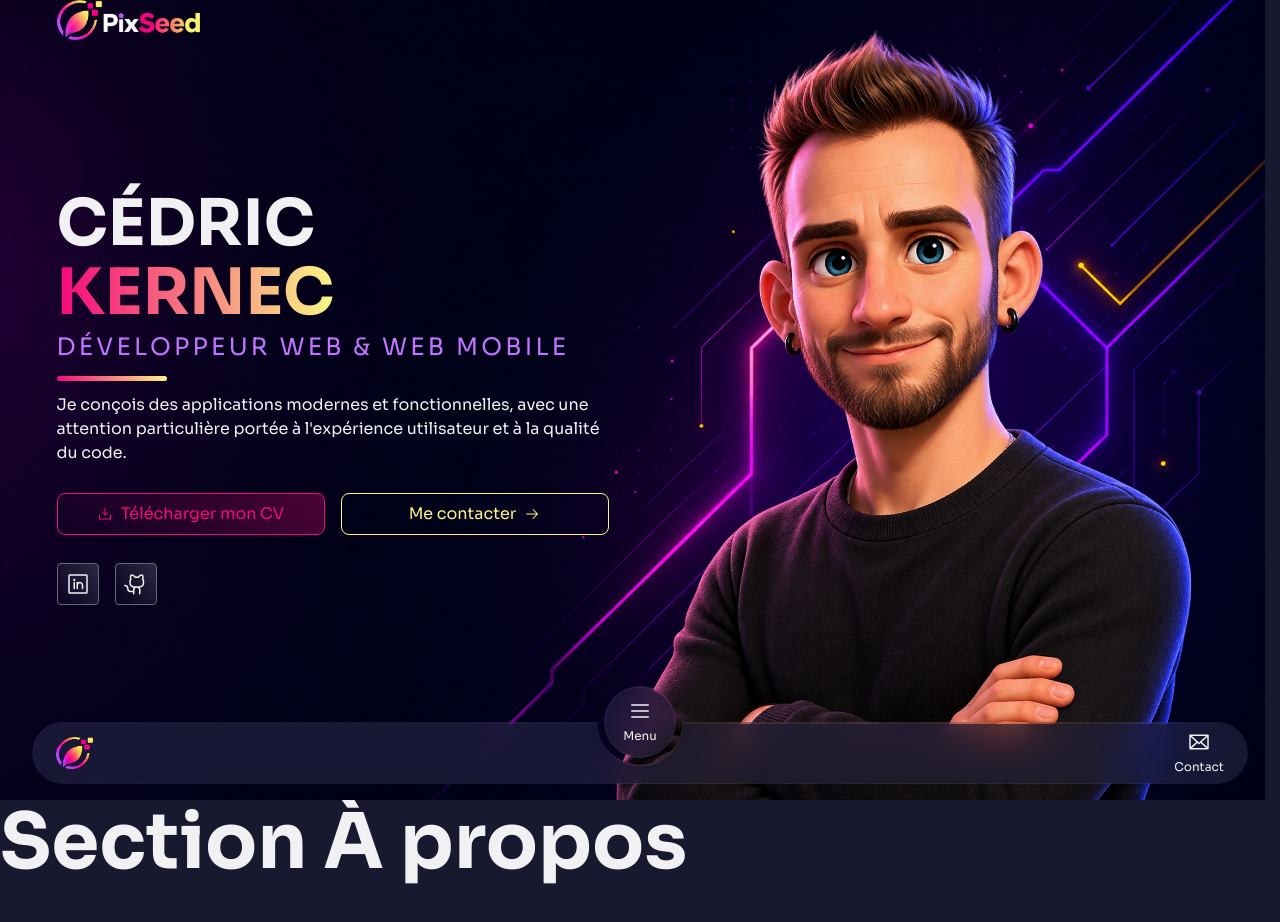
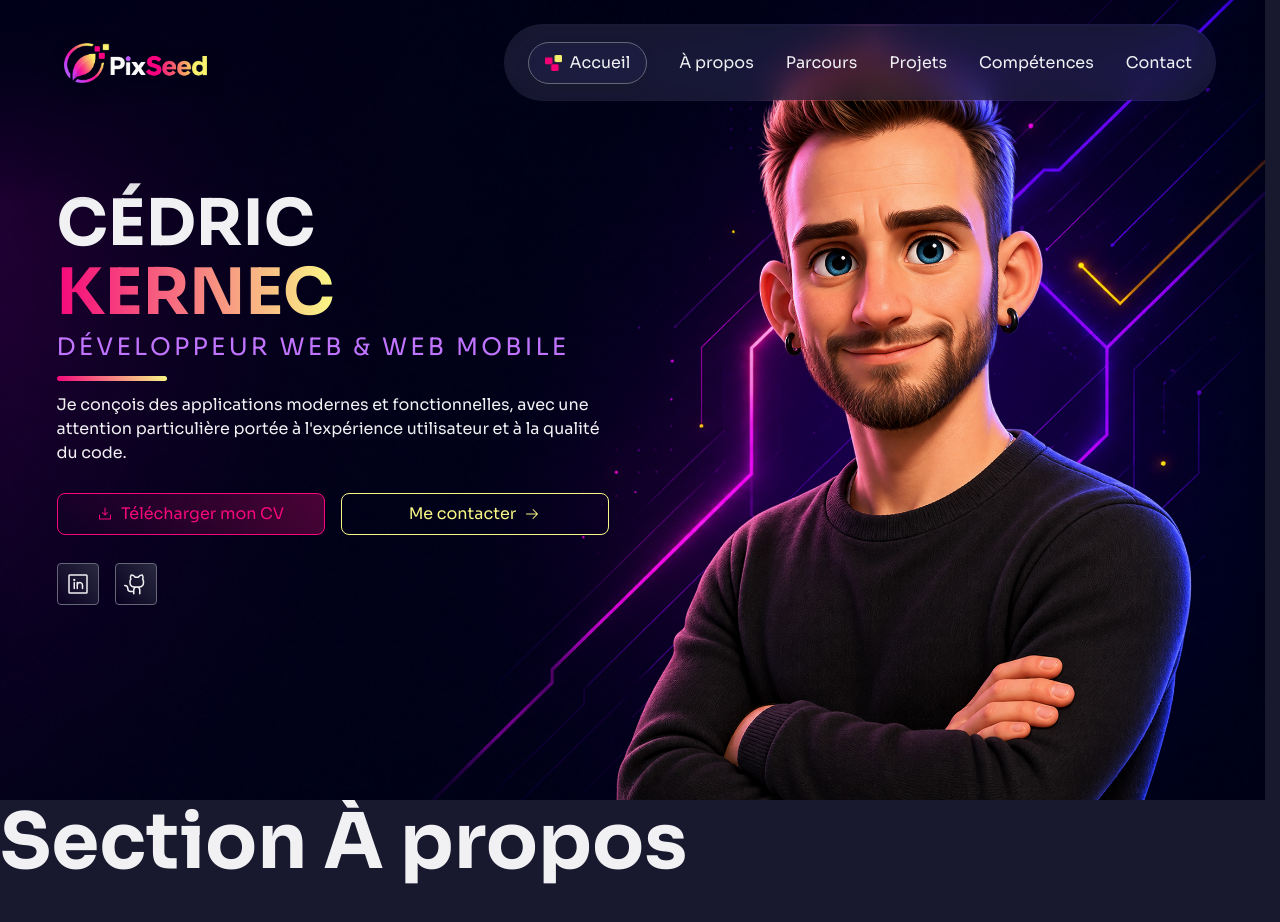
Before and after one commit to pixseed/portfolio-cedric-kernec, a React (Vite) app: page / in a window 1280 px wide. Shown: the top 922 px of the page. Built offline with nearby package versions, Linux system fonts and the light colour scheme.

Commit message:
feat: créer la navigation desktop

```diff
--- a/src/components/Navbar/Navbar.tsx
+++ b/src/components/Navbar/Navbar.tsx
@@ -1,6 +1,8 @@
 import styles from "./navbar.module.scss";
 
+import pixelsLogo from "../../assets/images/logos/pixseed-logo-pixels.png";
 import logo from "../../assets/images/logos/pixseed-logo-icon.png";
+
 import {
   ListIcon,
   XIcon,
@@ -15,6 +17,7 @@ import { useEffect, useState, useRef } from "react";
 
 export default function Navbar() {
   const [isOpen, setIsOpen] = useState(false);
+  const [activeSection, setActiveSection] = useState("home");
   const navbarRef = useRef<HTMLElement>(null);
 
   function handleMenuToggle() {
@@ -57,6 +60,30 @@ export default function Navbar() {
       document.removeEventListener("keydown", handleEscapeKey);
     };
   }, [isOpen]);
+
+  useEffect(() => {
+    const sections = document.querySelectorAll("section");
+    const observer = new IntersectionObserver(
+      (entries) => {
+        entries.forEach((entry) => {
+          if (entry.isIntersecting) {
+            setActiveSection(entry.target.id);
+          }
+        });
+      },
+      {
+        threshold: 0.5,
+      },
+    );
+
+    sections.forEach((section) => {
+      observer.observe(section);
+    });
+
+    return () => {
+      observer.disconnect();
+    };
+  }, []);
 
   return (
     <nav
@@ -118,6 +145,45 @@ export default function Navbar() {
           </a>
         </li>
       </ul>
+
+      <ul className={styles.desktopMenu}>
+        <li>
+          <a href="#home" className={activeSection === "home" ? styles.active : ""}>
+            {activeSection === "home" && <img src={pixelsLogo} alt="" />}
+            Accueil
+          </a>
+        </li>
+        <li>
+          <a href="#about" className={activeSection === "about" ? styles.active : ""}>
+            {activeSection === "about" && <img src={pixelsLogo} alt="" />}
+            À propos
+          </a>
+        </li>
+        <li>
+          <a href="#journey" className={activeSection === "journey" ? styles.active : ""}>
+            {activeSection === "journey" && <img src={pixelsLogo} alt="" />}
+            Parcours
+          </a>
+        </li>
+        <li>
+          <a href="#projects" className={activeSection === "projects" ? styles.active : ""}>
+            {activeSection === "projects" && <img src={pixelsLogo} alt="" />}
+            Projets
+          </a>
+        </li>
+        <li>
+          <a href="#skills" className={activeSection === "skills" ? styles.active : ""}>
+            {activeSection === "skills" && <img src={pixelsLogo} alt="" />}
+            Compétences
+          </a>
+        </li>
+        <li>
+          <a href="#contact" className={activeSection === "contact" ? styles.active : ""}>
+            {activeSection === "contact" && <img src={pixelsLogo} alt="" />}
+            Contact
+          </a>
+        </li>
+      </ul>
     </nav>
   );
 }
--- a/src/components/Navbar/navbar.module.scss
+++ b/src/components/Navbar/navbar.module.scss
@@ -2,7 +2,7 @@
 @use "../../styles/abstracts/mixins" as mixins;
 
 /* ==========================================
- * Styles globaux
+ * Styles communs
  * ========================================== */
 .menu a,
 .menuToggle,
@@ -23,7 +23,7 @@
 .navbar {
     position: fixed;
     bottom: vars.$spacing-4;
-    inset-inline: vars.$spacing-8;
+    inset-inline: vars.$container-padding-inline;
 
     display: flex;
     align-items: center;
@@ -69,8 +69,7 @@
     pointer-events: none;
     list-style: none;
 
-    transition:
-        visibility 0s linear 0.5s;
+    transition: visibility 0s linear 0.5s;
 
     li {
         position: absolute;
@@ -188,7 +187,7 @@
 }
 
 /* ==========================================
- * Lien principaux
+ * Liens principaux
  * ========================================== */
 .mainLink {
     display: flex;
@@ -202,3 +201,100 @@
         width: auto;
     }
 }
+
+/* ==========================================
+ * Navbar desktop
+ * ========================================== */
+.desktopMenu {
+    display: none;
+    align-items: center;
+    gap: vars.$spacing-8;
+    list-style: none;
+    padding-inline-start: 0;
+}
+
+@media (min-width: 1080px) {
+    .navbar {
+        position: relative;
+        inset: auto;
+        padding: 0;
+        font-size: initial;
+
+        padding-inline: vars.$spacing-6;
+
+        &::before,
+        &::after {
+            mask: none;
+        }
+    }
+
+    .desktopMenu {
+        display: flex;
+
+        a,
+        a:hover {
+            color: vars.$neutral-100;
+        }
+
+        a {
+            position: relative;
+
+            display: flex;
+            align-items: center;
+            gap: vars.$spacing-2;
+
+            &::after {
+                content: "";
+                position: absolute;
+                left: 0;
+                bottom: -8px;
+
+                height: 5px;
+                width: 100%;
+                border-radius: vars.$radius-full;
+
+                background: linear-gradient(
+                    to right,
+                    vars.$primary,
+                    vars.$accent
+                );
+
+                transform: scaleX(0);
+                transition: transform 0.25s ease-in-out;
+            }
+
+            img {
+                height: 16px;
+                width: auto;
+            }
+
+            &.active {
+                padding: vars.$spacing-2 vars.$spacing-4;
+
+                border: vars.$border-width-default solid vars.$border-default;
+                border-radius: vars.$radius-full;
+
+                background: rgba(vars.$neutral-700, 0.35);
+
+                backdrop-filter: blur(6px) saturate(1.4);
+                -webkit-backdrop-filter: blur(6px) saturate(1.4);
+
+                box-shadow: 0 6px 8px vars.$neutral-800;
+            }
+        }
+
+        a:focus-visible {
+            outline: none;
+        }
+
+        a:not(.active):hover::after,
+        a:not(.active):focus-visible::after {
+            transform: scaleX(1);
+        }
+    }
+    .mainLink,
+    .menuToggle,
+    .menu {
+        display: none;
+    }
+}
--- a/src/layouts/Header/header.module.scss
+++ b/src/layouts/Header/header.module.scss
@@ -5,18 +5,43 @@
  * ========================================== */
 
 .header {
-    position: absolute;
+    position: fixed;
     top: 0;
     width: 100%;
     z-index: 10;
+
+    &::before {
+        content: "";
+        position: absolute;
+        inset: 0 auto auto 0;
+
+        width: 400px;
+        height: 200px;
+
+        background: radial-gradient(
+            ellipse at top left,
+            rgba(vars.$neutral-950, 0.95) 0%,
+            rgba(vars.$neutral-950, 0.75) 25%,
+            rgba(vars.$neutral-950, 0.35) 50%,
+            transparent 75%
+        );
+
+        z-index: 0;
+        pointer-events: none;
+    }
 }
 
 .headerContent {
+    position: relative;
+
     display: flex;
     align-items: center;
     justify-content: space-between;
+    padding-block: vars.$layout-padding-block;
 
-    .logo  {
+    z-index: 1;
+
+    .logo {
         display: flex;
         align-items: center;
         flex-shrink: 0;
@@ -26,6 +51,8 @@
             height: 40px;
             width: auto;
             max-width: none;
+            filter: drop-shadow(2px 6px 6px vars.$neutral-950)
+                drop-shadow(0 0 4px vars.$neutral-950);
         }
     }
 }
--- a/src/styles/abstracts/_variables.scss
+++ b/src/styles/abstracts/_variables.scss
@@ -49,6 +49,8 @@ $border-width-default: 1.5px;
 
 // Layout
 $container-max-width: 1200px;
+$container-padding-inline: $spacing-6;
+$layout-padding-block: $spacing-6;
 
 // Motion
 $transition-duration-fast: 0.2s;
--- a/src/styles/base/_globals.scss
+++ b/src/styles/base/_globals.scss
@@ -26,5 +26,5 @@ a {
     width: 100%;
     max-width: vars.$container-max-width;
     margin-inline: auto;
-    padding-inline: vars.$spacing-6;
+    padding-inline: vars.$container-padding-inline;
 }
```
Also changed, not shown: src/assets/images/logos/pixseed-logo-pixels.png (added).
